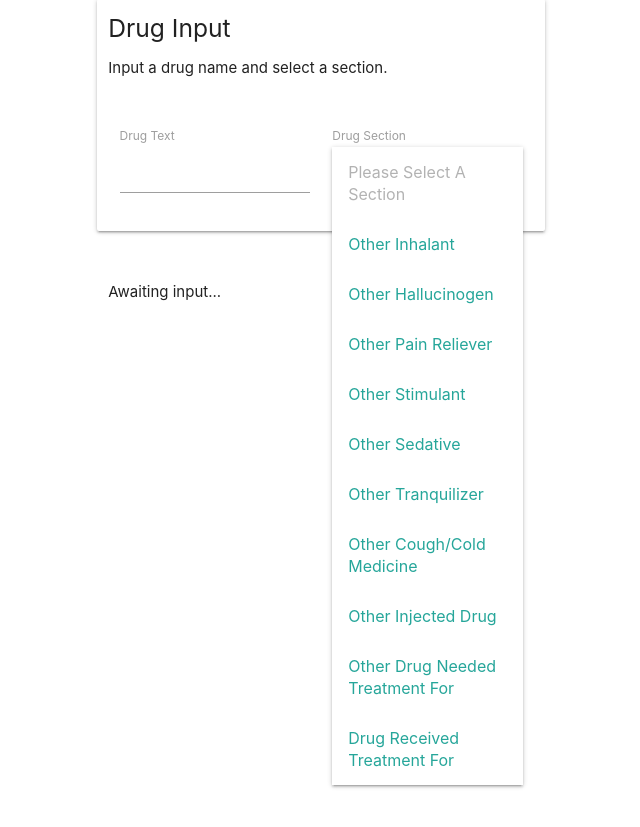
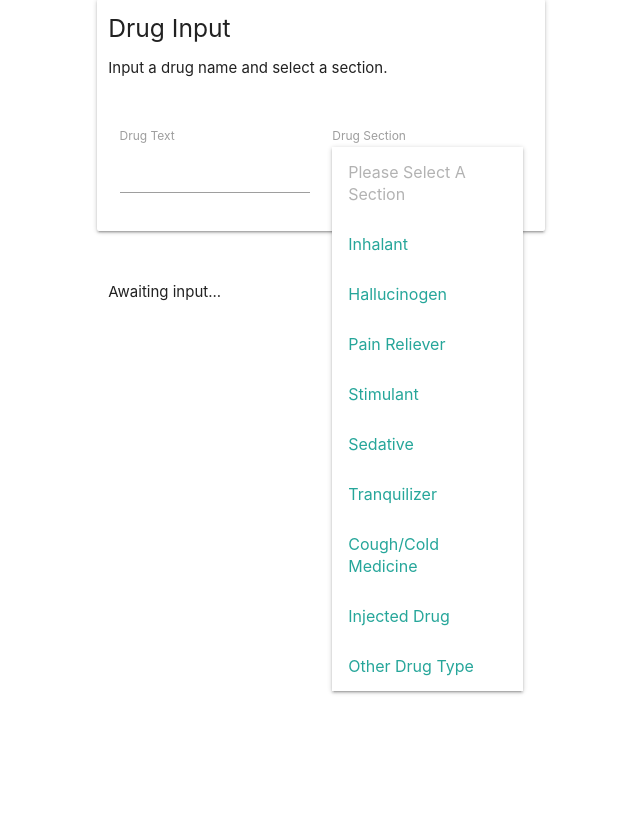
Before and after one commit to ICTatRTI/nsdug-drug-coder-api, a Flask app: page /interface/ in a window 1280 px wide, after a click on "Please Select A Section". Shown: the part 123-950 px from the top of the page, without its empty margins (319-959 px from the left). Run offline with Flask 2, Linux system fonts and the light colour scheme; parts of the project's set-up code (start-up, migrations or seed data) failed here and were passed over; some libraries are stand-ins or nearby versions.

Commit message:
Removing other prefix from choices, combining TX21, TX36

```diff
--- a/app.py
+++ b/app.py
@@ -6,6 +6,7 @@ from flask_cors import cross_origin
 DRUG_SECTIONS = ["IN01", "LS01", "PYROT", "STYOT", "SVYOT", "TRYOT", "SD02", "SD15", "TX21", "TX36"]
 
 # Load model into memory
+
 model = load_model()
 
 class CustomFlask(Flask):
@@ -57,10 +58,14 @@ def course_predict():
     drug_section = request_data['drug_section']
     drug_text = request_data['drug_text']
 
+    # NOTE: We need to be able to handle the case where TX21 and TX36 (or other combinations of inputs) are specified.
+    drug_section = drug_section.split(',')
+
     # Make sure drug section is an actual drug section
-    if drug_section not in DRUG_SECTIONS:
-        bad_request_response = {'error': 'Drug section must be one of the following: {0}'.format(", ".join(DRUG_SECTIONS))}
-        return jsonify(bad_request_response)
+    for section in drug_section:
+        if section not in DRUG_SECTIONS:
+            bad_request_response = {'error': 'Drug section must be one of the following: {0}'.format(", ".join(DRUG_SECTIONS))}
+            return jsonify(bad_request_response)
 
     processed_input = x_input(drug_section, drug_text)
     tokenized_input = text_processor.process([processed_input])
--- a/docker-compose.yml
+++ b/docker-compose.yml
@@ -5,6 +5,9 @@ services:
     restart: always
     ports:
       - "8080:8080"
+    environment:
+      PYTHONUNBUFFERED: "TRUE"
+      FLASK_ENV: "development"
     volumes:
       - ./:/app/
     command: [ "--log-level=DEBUG", "--enable-stdio-inheritance", "--reload" ]
--- a/helpers.py
+++ b/helpers.py
@@ -92,9 +92,10 @@ class TextProcessor(object):
 
 text_processor = TextProcessor(tokenizer, token_index, ngram_range=ngram_range, maxlen=maxlen)
 
-def x_input(section, text):
-    if section is not None:
-        return ' '.join((str(section).upper(), str(text).lower()))
+def x_input(sections, text):
+    if sections is not None:
+        formatted_input = ' '.join([str(section).upper() for section in sections])
+        return ' '.join([formatted_input, str(text).lower()])
     return str(text).lower()
 
 def top_n_probabilities(probs_arr,top_n=10):
--- a/templates/interface.html
+++ b/templates/interface.html
@@ -15,16 +15,15 @@
           <label for="drug-section">Drug Section</label>
           <select id="drug-section" v-model="drugSection">
             <option value="" disabled default>Please Select A Section</option>
-            <option value="IN01">Other Inhalant</option>
-            <option value="LS01">Other Hallucinogen</option>
-            <option value="PRYOT">Other Pain Reliever</option>
-            <option value="STYOT">Other Stimulant</option>
-            <option value="SVYOT">Other Sedative</option>
-            <option value="TRYOT">Other Tranquilizer</option>
-            <option value="SD02">Other Cough/Cold Medicine</option>
-            <option value="SD15">Other Injected Drug</option>
-            <option value="TX21">Other Drug Needed Treatment For</option>
-            <option value="TX26">Drug Received Treatment For</option>
+            <option value="IN01">Inhalant</option>
+            <option value="LS01">Hallucinogen</option>
+            <option value="PYROT">Pain Reliever</option>
+            <option value="STYOT">Stimulant</option>
+            <option value="SVYOT">Sedative</option>
+            <option value="TRYOT">Tranquilizer</option>
+            <option value="SD02">Cough/Cold Medicine</option>
+            <option value="SD15">Injected Drug</option>
+            <option value="TX21,TX36">Other Drug Type</option>
           </select>
         </p>
       </div>
```
